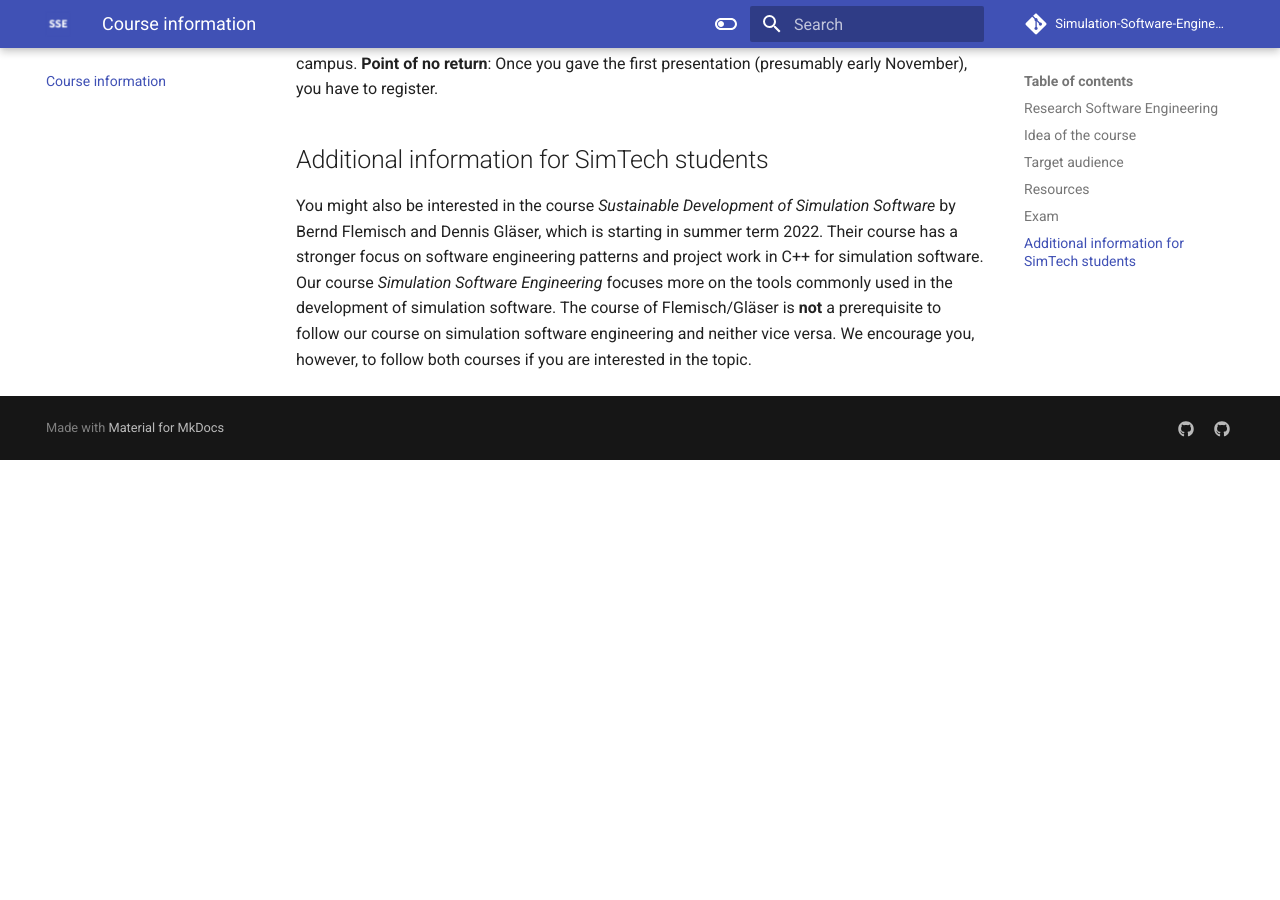
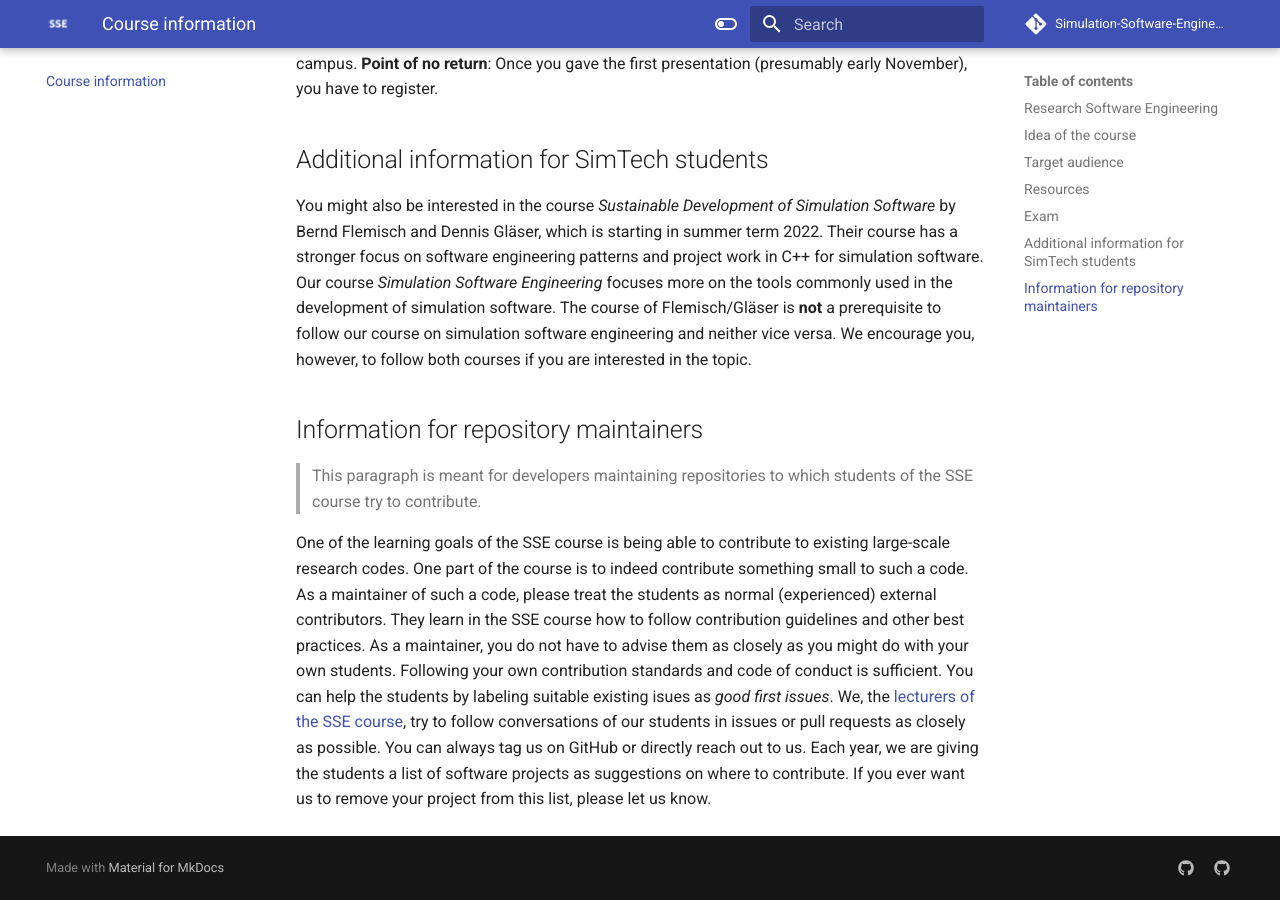
Before and after one commit to Simulation-Software-Engineering/homepage, an MkDocs documentation site: the page built from docs/course-information.md, in a window 1280 px wide and 900 px high, scrolled down 1566 px. Built offline with MkDocs 1.6.1 and Material for MkDocs 9.7.7, drawn with Linux system fonts in a browser that asks for light colours; comment, search, counter and statistics services are not loaded; before the commit the page ends 2026 px from its top, so only the background shows below that.

Commit message:
Add paragraph for maintainers

```diff
--- a/docs/course-information.md
+++ b/docs/course-information.md
@@ -43,3 +43,9 @@ The course has a so-called *"course accompanying examination"*. This means, ther
 ## Additional information for SimTech students
 
 You might also be interested in the course *Sustainable Development of Simulation Software* by Bernd Flemisch and Dennis Gläser, which is starting in summer term 2022. Their course has a stronger focus on software engineering patterns and project work in C++ for simulation software. Our course *Simulation Software Engineering* focuses more on the tools commonly used in the development of simulation software. The course of Flemisch/Gläser is **not** a prerequisite to follow our course on simulation software engineering and neither vice versa. We encourage you, however, to follow both courses if you are interested in the topic.
+
+## Information for repository maintainers
+
+> This paragraph is meant for developers maintaining repositories to which students of the SSE course try to contribute.
+
+One of the learning goals of the SSE course is being able to contribute to existing large-scale research codes. One part of the course is to indeed contribute something small to such a code. As a maintainer of such a code, please treat the students as normal (experienced) external contributors. They learn in the SSE course how to follow contribution guidelines and other best practices. As a maintainer, you do not have to advise them as closely as you might do with your own students. Following your own contribution standards and code of conduct is sufficient. You can help the students by labeling suitable existing isues as *good first issues*. We, the [lecturers of the SSE course](staff.md), try to follow conversations of our students in issues or pull requests as closely as possible. You can always tag us on GitHub or directly reach out to us. Each year, we are giving the students a list of software projects as suggestions on where to contribute. If you ever want us to remove your project from this list, please let us know.
```
